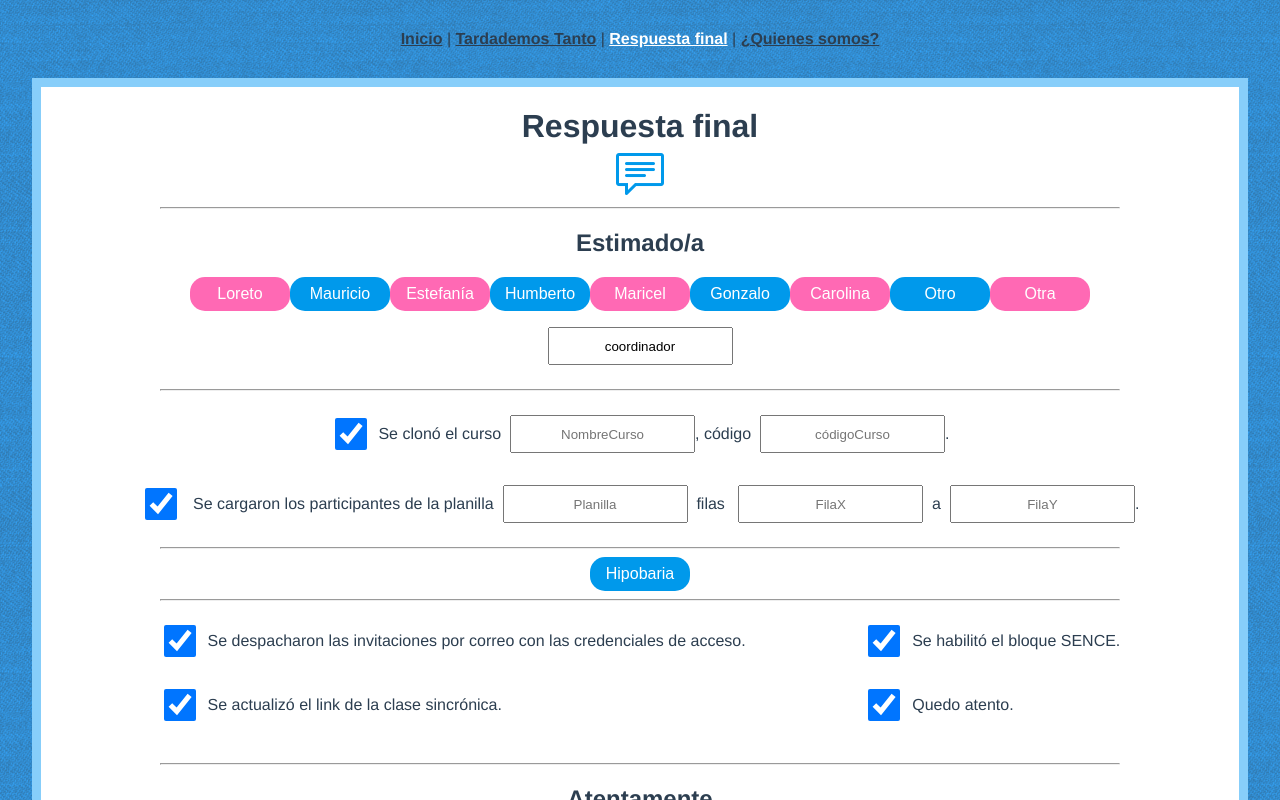
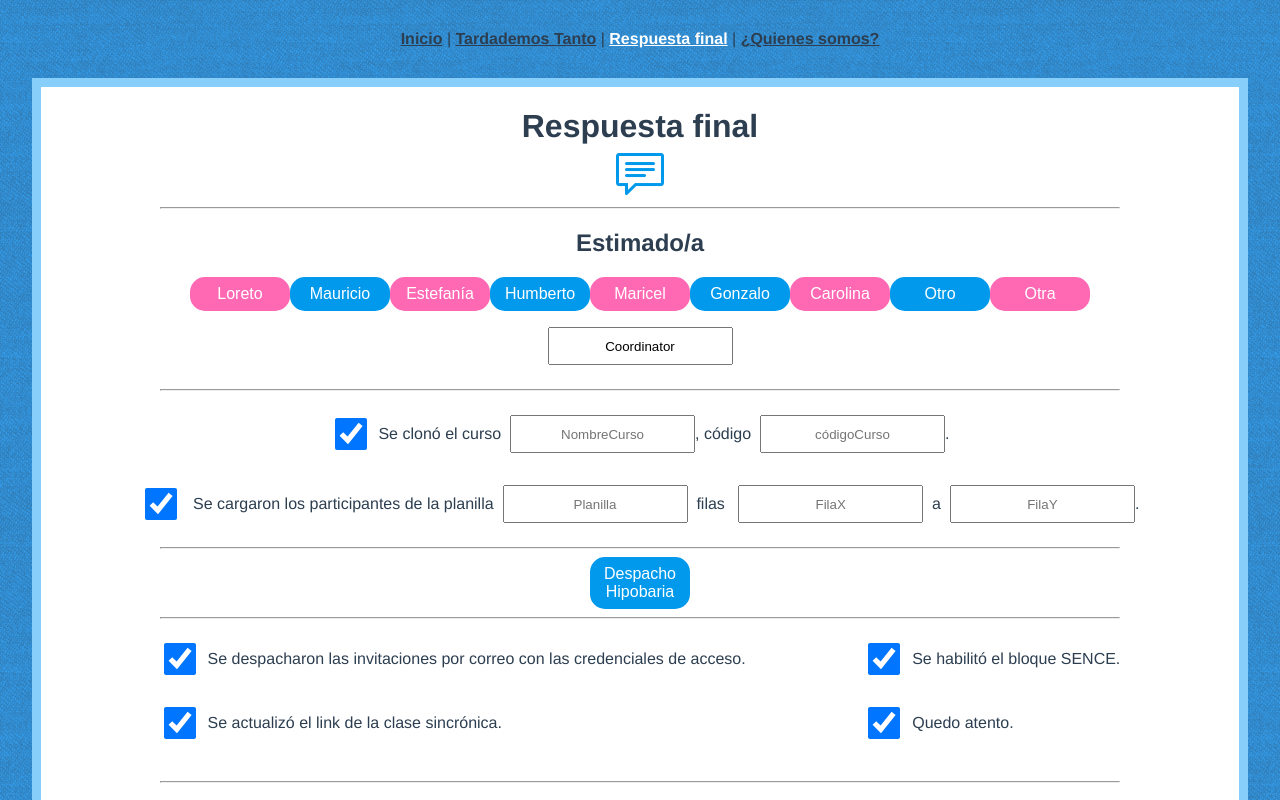
Before and after one commit to Marfullsen/respondedor-de-coordinadores, a Vue app: page /respuesta_final in a window 1280 px wide. Both pictures are taken after a click on the element "Estimado/a". Shown: the top 800 px of the page. Built offline with nearby package versions, Linux system fonts and the light colour scheme.

Commit message:
Refactor: Variable global Coordinador empoderada. Enlace planillas Autogenerado.

```diff
--- a/src/main.js
+++ b/src/main.js
@@ -2,4 +2,6 @@ import { createApp } from 'vue';
 import App from './App.vue';
 import router from './router';
 
-createApp(App).use(router).mount('#app');
+const app = createApp(App);
+app.config.globalProperties.$coordinadorActivo = 'Coordinator';
+app.use(router).mount('#app');
--- a/src/views/RespuestaFinal.vue
+++ b/src/views/RespuestaFinal.vue
@@ -46,7 +46,8 @@
     </article>
     <article v-show="chboxPlanillaFila">
       <hr>
-      <button>Hipobaria</button>
+      <button v-for="(value, key, index) in planillas" v-bind:key="index" :class="value"
+        @click="this.seleccionarPlanilla($event)">{{ key }}</button>
     </article>
     <hr>
     <article>
@@ -108,7 +109,12 @@
               Arial, sans-serif; font-size: 16.6667px; text-align: initial;"
               dir="ltr">{{mensaje.estimado}}&ZeroWidthSpace;<br><br><br>
               <span v-if="chboxCursoCodigo">{{mensaje.clonacion}}<br><br></span>
-              <span v-if="chboxPlanillaFila">{{mensaje.planillaFilas}}<br><br></span>
+              <span v-if="chboxPlanillaFila">
+                {{mensaje.planillaFilas}}
+                <span v-html="enlacePlanilla"></span>
+                <span>{{this.mensaje.filas}}</span>
+                <br><br>
+              </span>
               <span v-if="chboxDespachoInvitaciones">{{mensaje.despachoInvitaciones}}<br><br></span>
               <span v-if="chboxClaseSincronica">{{mensaje.linkClase}}<br><br></span>
               <span v-if="chboxBloqueSence">{{mensaje.bloqueSence}}<br><br></span>
@@ -163,6 +169,7 @@ export default {
   },
   data() {
     return {
+      enlacePlanilla: '',
       mostrarBotoneraPlanillas: false,
       portapapeles: '',
       nombreCurso: '',
@@ -216,7 +223,7 @@ export default {
         50: '50',
       },
       planillas: {
-        'Despacho Hipobaria': 'https//',
+        'Despacho Hipobaria': 'https://fontdrop.info/',
       },
     };
   },
@@ -311,9 +318,13 @@ export default {
       this.mensaje.genero = this.coordinadores[this.coordinadorSeleccionado] || this.genero;
       this.mensaje.estimado = `Estimad${this.mensaje.genero} ${this.coordinadorSeleccionado}`;
       this.mensaje.clonacion = this.chboxCursoCodigo ? `■ Se clonó el curso "${this.nombreCurso}", código ${this.codigoCurso}.` : '';
-      this.mensaje.planillaFilas = this.chboxPlanillaFila ? `■ Se realizó la carga de los participantes de la planilla ${this.planilla}, filas ${this.filaX} a ${this.filaY}.` : '';
-      if (!this.filaX && !this.filaY) this.mensaje.planillaFilas = `■ Se realizó la carga de los participantes de la planilla ${this.planilla}.`;
-      if (this.filaX && !this.filaY) this.mensaje.planillaFilas = `■ Se realizó la carga del participante de la planilla ${this.planilla}, fila ${this.filaX}.`;
+      this.mensaje.planillaFilas = this.chboxPlanillaFila ? '■ Se realizó la carga de los participantes de la planilla ' : '';
+      this.mensaje.filas = (this.filaX && this.filaY) ? `, filas ${this.filaX} a ${this.filaY}.` : '';
+      if (!this.filaX && !this.filaY) this.mensaje.planillaFilas = '■ Se realizó la carga de los participantes de la planilla ';
+      if (this.filaX && !this.filaY) {
+        this.mensaje.planillaFilas = '■ Se realizó la carga del participante de la planilla ';
+        this.mensaje.filas = `, fila ${this.filaX}.`;
+      }
       this.mensaje.despachoInvitaciones = this.chboxDespachoInvitaciones ? '■ Se despacharon las invitaciones por correo con las credenciales de acceso.' : '';
       this.mensaje.linkClase = this.chboxClaseSincronica ? '■ Se actualizó el link de la clase sincrónica.' : '';
       this.mensaje.bloqueSence = this.chboxBloqueSence ? '■ Se habilitó el bloque SENCE' : '';
@@ -321,9 +332,24 @@ export default {
       this.mensaje.atte = 'Atentamente,';
       this.mensaje.agente = `${this.agenteSeleccionado}, soporte TIPU`;
     },
+    previousPageCoordinador(coordinador) {
+      this.coordinadorSeleccionado = coordinador;
+    },
+    crearEnlace(valor) {
+      if (valor in this.planillas) {
+        const enlace = this.planillas[valor];
+        this.enlacePlanilla = `<a href="${enlace}">${valor}</a>`;
+      } else {
+        this.enlacePlanilla = valor;
+      }
+    },
+    seleccionarPlanilla(e) {
+      this.planilla = e.target.innerHTML;
+    },
   },
   mounted() {
     this.leerPortapapeles();
+    this.previousPageCoordinador(this.$root.$coordinadorActivo);
   },
   computed: {
     obtenerGenero() {
@@ -331,6 +357,11 @@ export default {
     },
     hasen() {
       return this.first_message();
+    },
+  },
+  watch: {
+    planilla() {
+      this.crearEnlace(this.planilla);
     },
   },
 };
--- a/src/views/TardaremosTanto.vue
+++ b/src/views/TardaremosTanto.vue
@@ -235,6 +235,9 @@ export default {
       this.mensaje.atte = 'Atentamente';
       this.mensaje.agente = `${this.agenteSeleccionado}, soporte TIPU`;
     },
+    changeGlobalCoordinador(coordinador) {
+      this.$root.$coordinadorActivo = coordinador;
+    },
   },
   computed: {
     obtenerGenero() {
@@ -242,6 +245,11 @@ export default {
     },
     hasen() {
       return this.first_message();
+    },
+  },
+  watch: {
+    coordinadorSeleccionado() {
+      this.changeGlobalCoordinador(this.coordinadorSeleccionado);
     },
   },
 };
```
